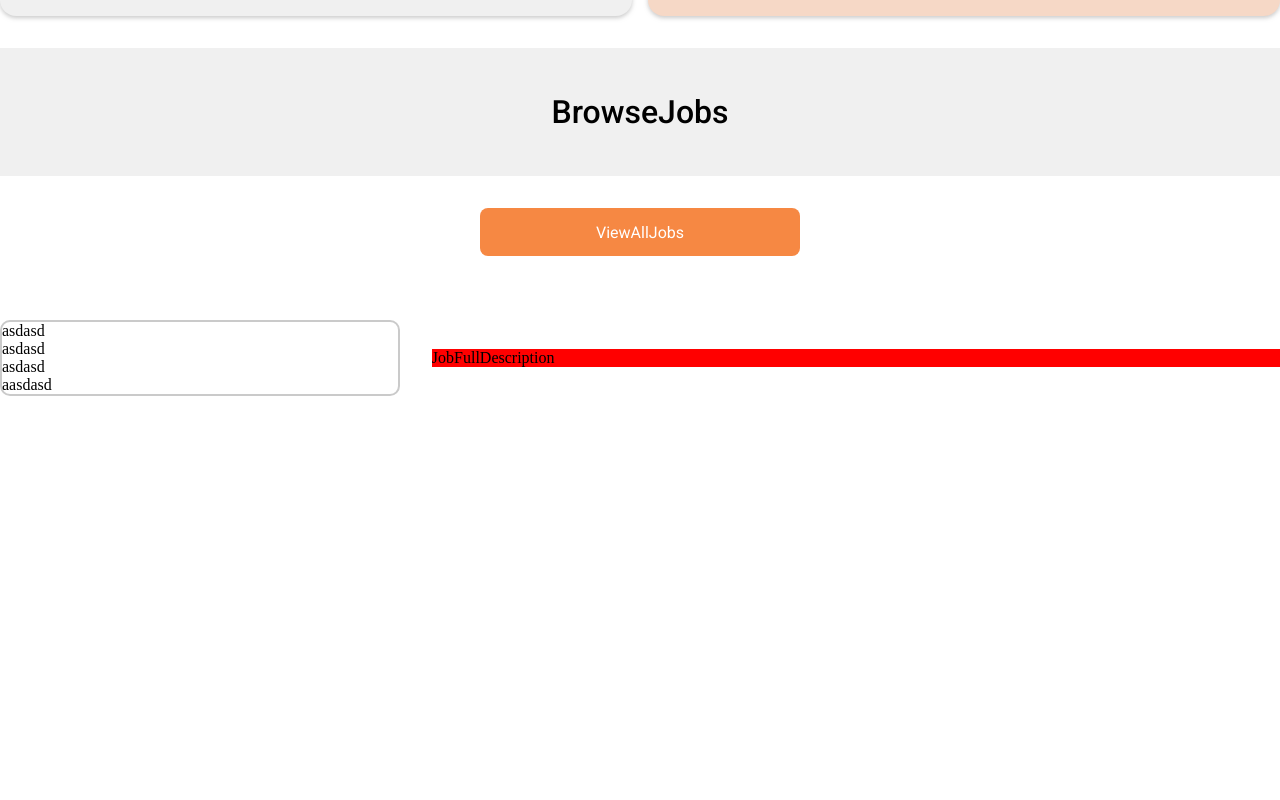
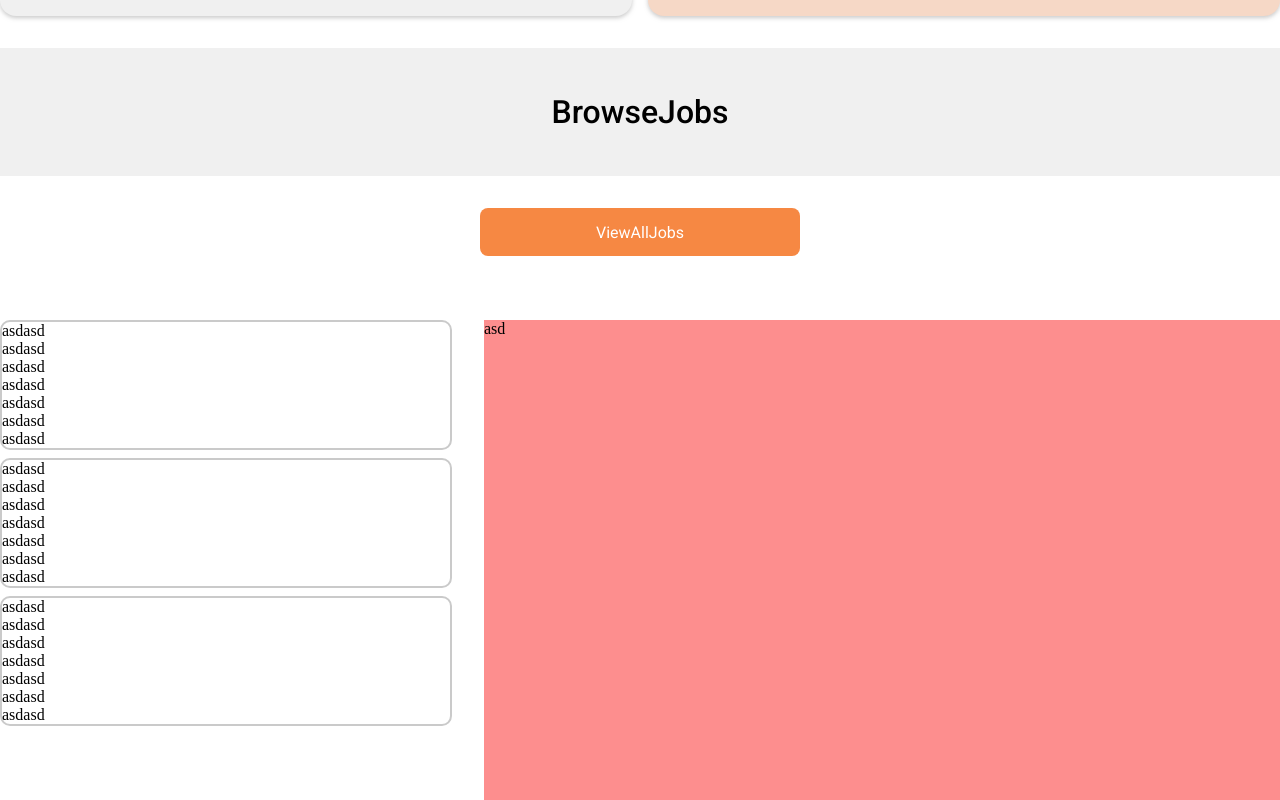
Before and after one commit to Matthewdo1231/Seekapp-ReactProject, a React (Vite) app: page /joblisting in a window 1280 px wide. Shown: the part 569-1369 px from the top of the page. Before the commit the page ends 965 px from the top, so only its background shows below. Built offline with nearby package versions, Linux system fonts and the light colour scheme.

Commit message:
added JobPreviewList component

```diff
--- a/src/JobFullDescription.jsx
+++ b/src/JobFullDescription.jsx
@@ -2,7 +2,7 @@ import React from "react";
 import "./styles/JobFullDescription.css";
 
 const JobFullDescription = () => {
-  return <div className="JobFullDescriptionContainer">JobFullDescription</div>;
+  return <div className="JobFullDescriptionContainer">asd</div>;
 };
 
 export default JobFullDescription;
--- a/src/JobListings.jsx
+++ b/src/JobListings.jsx
@@ -2,10 +2,11 @@ import React from "react";
 import JobPreview from "./JobPreview.jsx";
 import JobFullDescription from "./JobFullDescription";
 import "./styles/JobListing.css";
+import JobPreviewList from "./JobPreviewList.jsx";
 const JobListings = () => {
   return (
     <div className="JoblistingContainer">
-      <JobPreview />
+      <JobPreviewList />
       <JobFullDescription />
     </div>
   );
--- a/src/JobPreview.jsx
+++ b/src/JobPreview.jsx
@@ -1,14 +1,20 @@
 import React from "react";
 import "./styles/JobPreview.css";
+import jobs from "../jobs.json";
 
 const JobPreview = () => {
   return (
-    <article className="JobPreviewContainer">
-      <div>asdasd</div>
-      <div>asdasd</div>
-      <div>asdasd</div>
-      <div>aasdasd</div>
-    </article>
+    <>
+      {jobs.map((job, index) => {
+        return (
+          <article className="JobPreviewContainer" key={index}>
+            {Object.keys(job).map((prop, index) => {
+              return <div key={index}>asdasd</div>;
+            })}
+          </article>
+        );
+      })}
+    </>
   );
 };
 
--- /dev/null
+++ b/src/JobPreviewList.jsx
@@ -0,0 +1,13 @@
+import React from "react";
+import JobPreview from "./JobPreview";
+import "./styles/JobPreviewList.css";
+
+const JobPreviewList = () => {
+  return (
+    <div className="JobPreviewListContainer">
+      <JobPreview />
+    </div>
+  );
+};
+
+export default JobPreviewList;
--- a/src/styles/JobFullDescription.css
+++ b/src/styles/JobFullDescription.css
@@ -1,6 +1,9 @@
 .JobFullDescriptionContainer {
-  background-color: red;
+  background-color: rgb(253, 142, 142);
+
   width: 60rem;
+  height: 30rem;
+  margin-right: auto;
 
-  margin-right: auto;
+  display: inline-block;
 }
--- a/src/styles/JobListing.css
+++ b/src/styles/JobListing.css
@@ -2,8 +2,6 @@
   display: flex;
   flex-direction: row;
 
-  align-items: center;
-
   margin-top: 4rem;
   gap: 2rem;
 }
--- /dev/null
+++ b/src/styles/JobPreviewList.css
@@ -0,0 +1,7 @@
+.JobPreviewListContainer {
+  display: flex;
+  flex-direction: column;
+  gap: 0.5rem;
+
+  margin-left: auto;
+}
```
